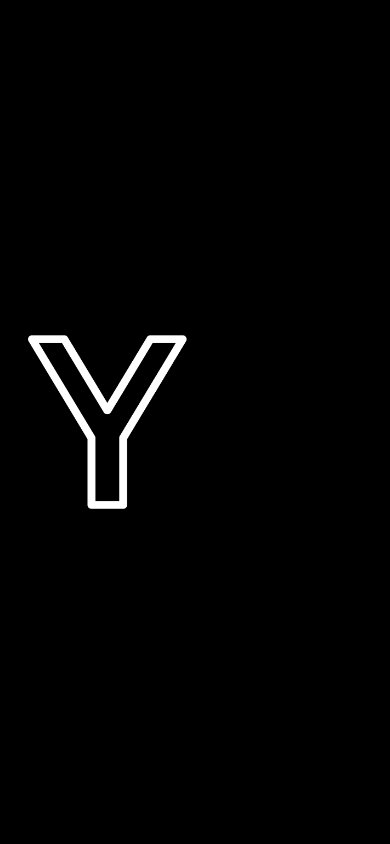
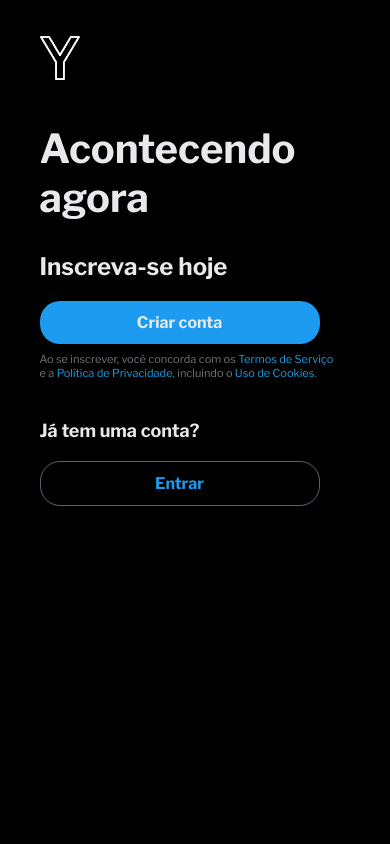
Before and after one commit to Raul-Albuquerque/Y_twitter_clone, a Django app: page / in a window 390 px wide. Run offline with Django 5.2, Linux system fonts and the light colour scheme.

Commit message:
feat: add home responsive layout

```diff
--- /dev/null
+++ b/twitter_clone/static/styles/main.css
@@ -0,0 +1,158 @@
+:root{
+  --border-radius: 20px;
+  --bg-color: #000;
+  --white: rgb(231, 233, 234);
+  --primary-blue: rgb(29, 155, 240);
+  --secondary-blue: #1d9be1;
+  --outline-btn: rgb(83, 100, 113);
+  --text-gray: #71767b;
+}
+
+
+* {
+  margin: 0;
+  padding: 0;
+  box-sizing: border-box;
+  font-family: "Libre Franklin", sans-serif;
+}
+
+body {
+  background-color: var(--bg-color);
+  color: var(--white);
+}
+
+.container {
+  max-width: 90dvw;
+  width: 100%;
+  margin: 0 auto;
+  display: grid;
+  grid-template-columns: 1fr 1fr;
+  gap: 60px;
+  align-items: center;
+  justify-content: center;
+
+  @media(max-width: 680px) {
+    width: 90%;
+    grid-template-columns: 1fr;
+    gap: 40px;
+    padding: 20px;
+  }
+}
+
+.container-full {
+  height: 100dvh;
+
+  @media(max-width: 680px) {
+    height: 100%;
+  }
+}
+
+section {
+  text-align: center;
+
+  @media(max-width: 680px) {
+    text-align: start;
+  }
+}
+
+.content-container {
+  text-align: start;
+
+  @media(max-width: 680px) {
+    width: 100%;
+    margin: 0 auto;
+  }
+}
+
+/* images */
+
+.img-control {
+  max-width: 280px;
+  width: 100%;
+
+  @media(max-width: 680px) {
+    width: 40px;
+    padding-top: 16px;
+  }
+}
+
+/* texts */
+
+.text-blue {
+  color: var(--secondary-blue);
+}
+
+.main-title {
+  font-size: 64px;
+  font-weight: 700;
+  margin-bottom: 40px;
+
+  @media(max-width: 680px) {
+    font-size: 40px;
+    margin-bottom: 30px;
+    max-width: 300px;
+  }
+}
+
+.subtitle {
+  font-size: 32px;
+  margin-bottom: 30px;
+
+  @media(max-width: 680px) {
+    font-size: 24px;
+    margin-bottom: 20px;
+  }
+}
+
+.title {
+  font-size: 18px;
+  margin-bottom: 20px;
+}
+
+.text-small {
+  font-size: 11px;
+  color: var(--text-gray);
+  max-width: 300px;
+  margin-bottom: 40px;
+  margin-top: 8px;
+}
+
+
+/* Buttons */
+
+.btn {
+  font-size: 16px;
+  font-weight: 700;
+  background-color: var(--primary-blue);
+  color: var(--white);
+  text-decoration: none;
+  max-width: 300px;
+  width: 100%;
+  padding: 12px;
+  display: block;
+  border-radius: var(--border-radius);
+  text-align: center;
+
+  @media(max-width: 680px) {
+    max-width: 280px;
+  }
+}
+
+.btn-primary {
+  background-color: var(--primary-blue);
+  color: var(--white);
+}
+
+.btn-primary:hover {
+  background-color: rgba(29, 155, 240, 0.9);
+}
+
+.btn-secondary {
+  background-color: rgba(0, 0, 0, 0);
+  border: 1px solid var(--outline-btn);
+  color: var(--primary-blue);
+}
+
+.btn-secondary:hover {
+  background-color: rgba(29, 155, 240, 0.1);
+}
--- a/twitter_clone/templates/base.html
+++ b/twitter_clone/templates/base.html
@@ -5,22 +5,14 @@
 <head>
   <meta charset="UTF-8">
   <meta name="viewport" content="width=device-width, initial-scale=1.0">
-  <title>Y. O que está acontecendo / Y</title>
-  <link rel="icon" href="{% static 'images/favicon.png' %}" type="image/x-icon">
-  <link href="https://cdn.jsdelivr.net/npm/bootstrap@5.3.3/dist/css/bootstrap.min.css" rel="stylesheet" integrity="sha384-QWTKZyjpPEjISv5WaRU9OFeRpok6YctnYmDr5pNlyT2bRjXh0JMhjY6hW+ALEwIH" crossorigin="anonymous">
+  {% block title %}{% endblock title %}
+  <link rel="icon" href="{% static 'images/favicon.png' %}" type="image/x-icon"/>
+  <link rel="preconnect" href="https://fonts.googleapis.com">
+  <link rel="preconnect" href="https://fonts.gstatic.com" crossorigin>
+  <link href="https://fonts.googleapis.com/css2?family=Libre+Franklin:ital,wght@0,100..900;1,100..900&family=Roboto&display=swap" rel="stylesheet">
+  <link rel="stylesheet" href="{% static 'styles/main.css' %}" />
 </head>
-<body class="bg-black">
-  <main class="container">
-    <section class="row d-flex align-items-center text-white "  style="height: 100dvh;">
-      <div class="row d-flex align-items-start">
-        <article class="col-6">
-          <img class="img-fluid m-3" src="{% static 'images/logo.png' %}" alt="Logo do Y" />
-        </article>
-        {% block content %}{% endblock content %}
-      </div>
-    </section>
-  </main>
-  <script src="https://cdn.jsdelivr.net/npm/bootstrap@5.3.3/dist/js/bootstrap.bundle.min.js" integrity="sha384-YvpcrYf0tY3lHB60NNkmXc5s9fDVZLESaAA55NDzOxhy9GkcIdslK1eN7N6jIeHz" crossorigin="anonymous">
-  </script>
+<body>
+  {% block content %}{% endblock content %}
 </body>
 </html>
--- a/twitter_clone/templates/home.html
+++ b/twitter_clone/templates/home.html
@@ -1,44 +1,33 @@
 {% extends "base.html" %}
+{% load static %}
+
+{% block title %}
+  <title>Y. O que está acontecendo / Y</title>
+{% endblock title %}
 
 {% block content %}
-  <article class="col-6 text-start">
-    <h1 style="font-size: 64px; margin-top: -60px;" class="fw-bold">Acontecendo agora</h1>
-    <div class="row mt-5">
-      <div class="col-6">
-        <h2 class="fw-bold">Inscreva-se hoje</h2>
+  <main class="container container-full">
+    <section>
+      <img class="img-control" src="{% static 'images/logo.png' %}" alt="">
+    </section>
+    <section class="content-container">
+      <h1 class="main-title">Acontecendo agora</h1>
+      <div>
+        <h2 class="subtitle">Inscreva-se hoje</h2>
+        <div>
+          <a class="btn btn-primary" href="">Criar conta</a>
+          <p class="text-small">
+            Ao se inscrever, você concorda com os
+            <span class="text-blue">Termos de Serviço</span> e a
+            <span class="text-blue">Política de Privacidade</span>, incluindo o
+            <span class="text-blue">Uso de Cookies</span>.
+          </p>
+        </div>
       </div>
-    </div>
-    <div class="row mt-4">
-      <div class="col-6 d-grid">
-        <a class="btn btn-primary btn-lg d-block" style="border-radius: 20px;" href="{% url 'signup' %}">
-          Criar conta
-        </a>
+      <div>
+        <h3 class="title">Já tem uma conta?</h3>
+        <a class="btn btn-secondary" href="">Entrar</a>
       </div>
-    </div>
-    <div class="row mt-1">
-      <div class="col-6">
-        <p class="text-secondary" style="font-size: 11px;">
-          Ao se inscrever, você concorda com os
-          <span class="text-primary">Termos de Serviço</span>
-          e a
-          <span class="text-primary">Política de Privacidade</span>,
-          incluindo o
-          <span class="text-primary">Uso de Cookies</span>.
-        </p>
-      </div>
-    </div>
-    <div class="row mt-4">
-      <div class="col-6">
-        <h5>Já tem uma conta?</h5>
-      </div>
-    </div>
-    <div class="row mt-2">
-      <div class="col-6 d-grid">
-        <a class="btn btn-outline-primary btn-lg" style="border-radius: 20px;" href="{% url 'signin' %}">
-          Entrar
-        </a>
-      </div>
-    </div>
-  </article>
-
+    </section>
+  </main>
 {% endblock content %}
--- a/twitter_clone/urls.py
+++ b/twitter_clone/urls.py
@@ -2,8 +2,7 @@ from .views import home_view
 from django.urls import path
 
 urlpatterns = [
-    path("", home_view.base, name="base"),
-    path("home/", home_view.home, name="home"),
+    path("", home_view.home, name="home"),
     path("signup/", home_view.signup, name="signup"),
     path("signin/", home_view.signin, name="signin")
 ]
```
